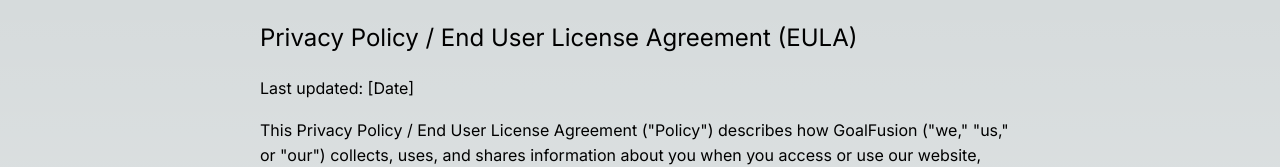
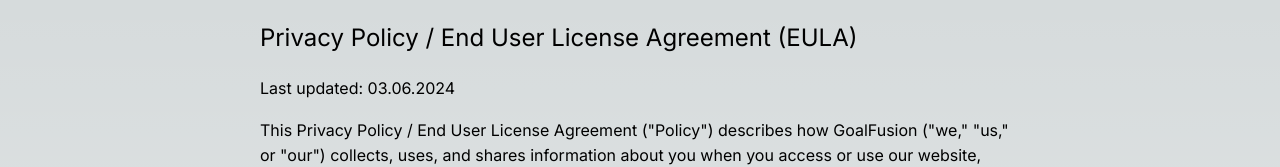
Before and after one commit to DeynekaYuriy/goal-fusion, a Next.js app: page / in a window 1280 px wide. Shown: the top 167 px of the page. Built offline with nearby package versions, Linux system fonts and the light colour scheme.

Commit message:
Add Privacy Policy last updated date

```diff
--- a/src/app/page.tsx
+++ b/src/app/page.tsx
@@ -29,7 +29,7 @@
     <ThemeProvider theme={theme}>
       <Container>
         <Heading>Privacy Policy / End User License Agreement (EULA)</Heading>
-        <Paragraph>Last updated: [Date]</Paragraph>
+        <Paragraph>Last updated: 03.06.2024</Paragraph>
         <Paragraph>
           This Privacy Policy / End User License Agreement (&quot;Policy&quot;)
           describes how GoalFusion (&quot;we,&quot; &quot;us,&quot; or
```
